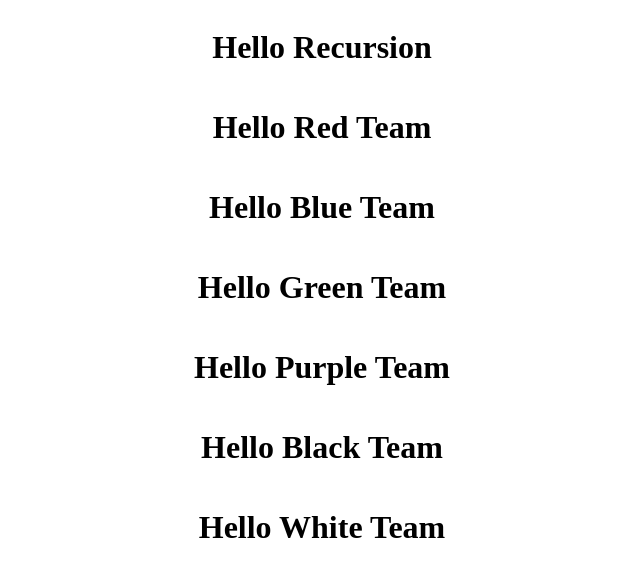
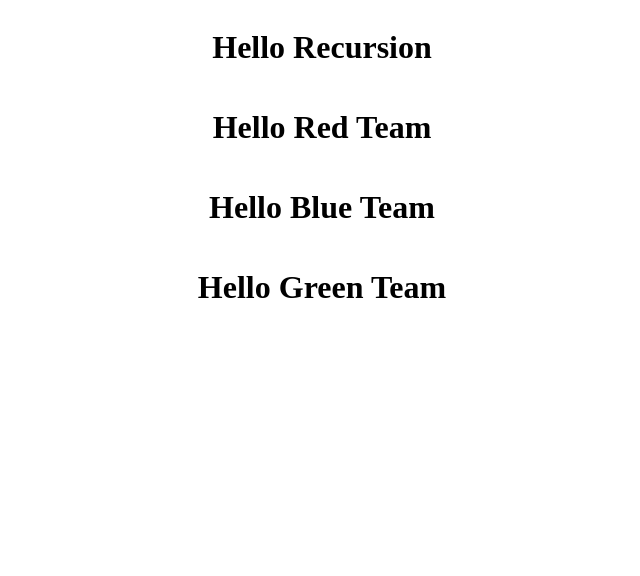
Before and after one commit to teamdev-Red1/task1, a plain HTML site: page index.html in a window 1280 px wide. Shown: the whole page, without its empty margins (318-958 px from the left). Drawn offline with Linux system fonts and the light colour scheme.

Commit message:
Delete task 1, addition for 2nd round

```diff
--- a/index.html
+++ b/index.html
@@ -13,9 +13,6 @@
         <h1>Hello Red Team</h1>
         <h1>Hello Blue Team</h1>
         <h1>Hello Green Team</h1>
-        <h1>Hello Purple Team</h1>
-        <h1>Hello Black Team</h1>
-        <h1>Hello White Team</h1>
     </div>
 </body>
 </html>
```
Also changed, not shown: 1 other file.
